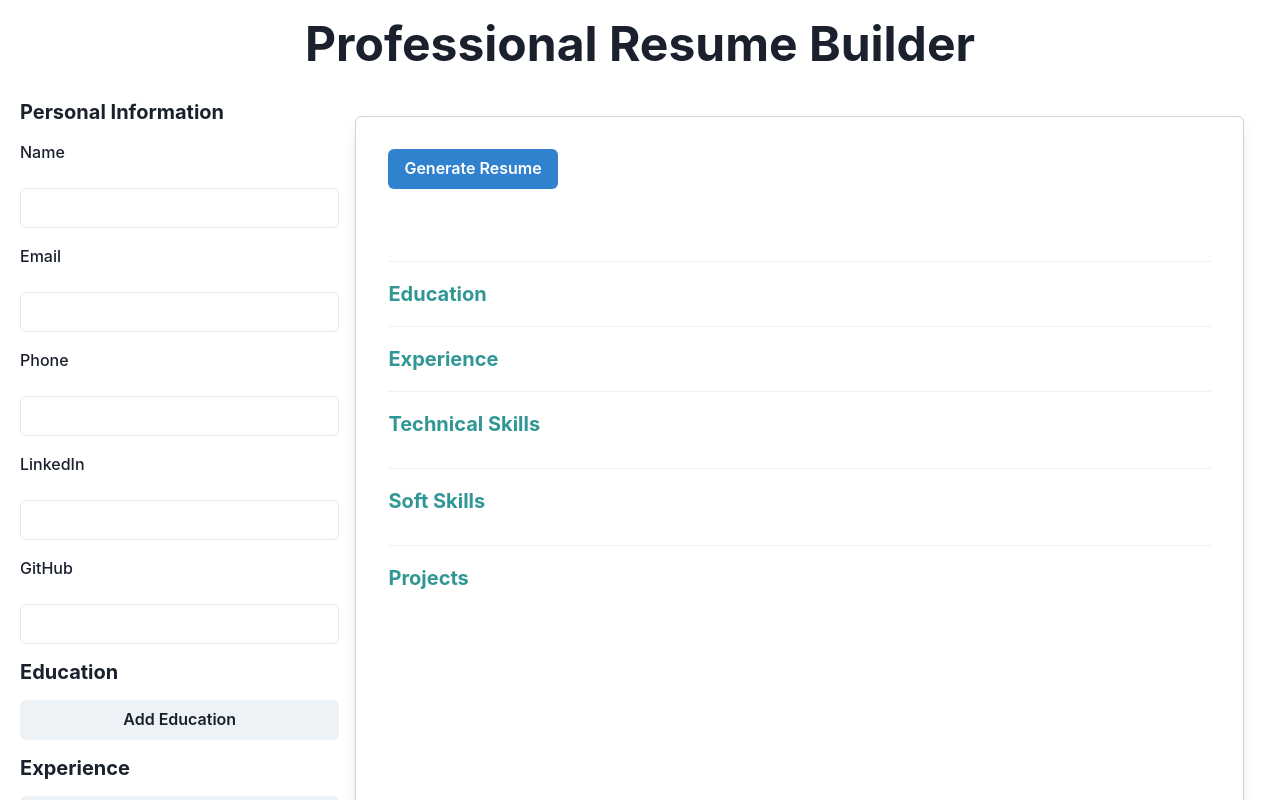
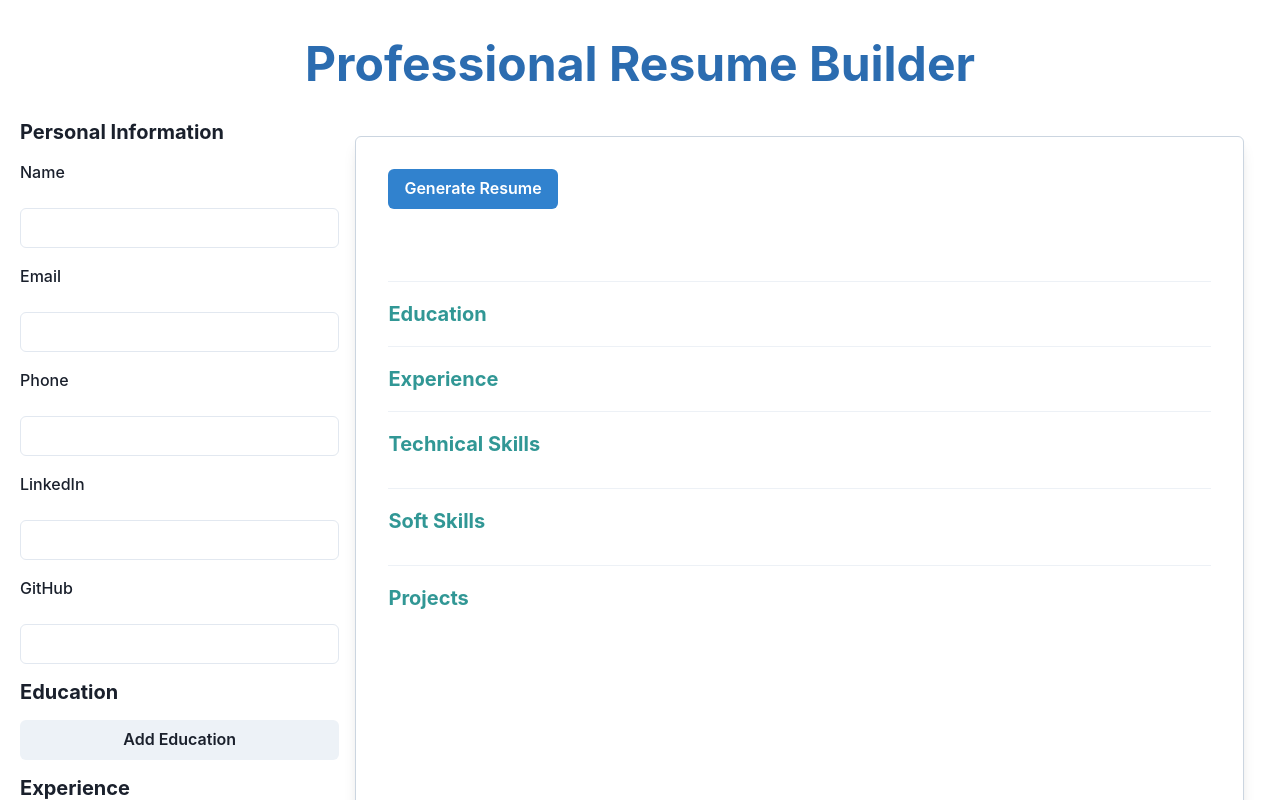
Before and after one commit to Akashgupta857/carbon-neutral-coders_022, a React (Vite) app: page /resumebuilding in a window 1280 px wide. Shown: the top 800 px of the page. Built offline with nearby package versions, Linux system fonts and the light colour scheme.

Commit message:
day-3 resume template changes

```diff
--- /dev/null
+++ b/src/components/Header.css
@@ -0,0 +1,21 @@
+/* Keyframe for fade-in and slide-up animation */
+@keyframes fadeInSlideUp {
+    0% {
+      opacity: 0;
+      transform: translateY(30px); /* Start slightly below */
+    }
+    100% {
+      opacity: 1;
+      transform: translateY(0); /* End at the normal position */
+    }
+  }
+
+  /* Apply animation to the text */
+  .text-animation {
+    font-size: 2.5rem;
+    font-weight: bold;
+    color: #007bff;
+    text-align: center;
+    margin-top: 20px;
+    animation: fadeInSlideUp 1.5s ease-in-out; /* Animation duration of 1.5s */
+  }
--- a/src/components/Header.jsx
+++ b/src/components/Header.jsx
@@ -1,10 +1,11 @@
 import { Heading, Box } from '@chakra-ui/react';
 import React from 'react';
+import './Header.css';
 
 const Header = () => {
   return (
     <Box textAlign="center" mb={8}>
-      <Heading as="h1" size="2xl">
+      <Heading as="h1" size="2xl" className="text-animation">
         Professional Resume Builder
       </Heading>
     </Box>
--- /dev/null
+++ b/src/components/ResumeForm.css
@@ -0,0 +1,49 @@
+/* Styling for buttons */
+button {
+    background-color: #3182ce; /* Default button background */
+    color: white;
+    padding: 10px 20px;
+    border: none;
+    border-radius: 5px;
+    cursor: pointer;
+    transition: background-color 0.3s ease; /* Smooth transition for hover */
+  }
+
+  button:hover {
+    background-color: #2b6cb0; /* Darker shade on hover */
+  }
+
+  /* Styling for inputs */
+  input, textarea {
+    padding: 8px;
+    width: 100%;
+    border: 2px solid #cbd5e0;
+    border-radius: 5px;
+    transition: border-color 0.3s ease;
+  }
+
+  input:hover, textarea:hover {
+    border-color: #3182ce; /* Border color change on hover */
+  }
+
+  /* Additional hover effects on other elements can be added similarly */
+  /* Text animation */
+@keyframes fadeInSlideUp {
+    0% {
+      opacity: 0;
+      transform: translateY(30px); /* Starting from below */
+    }
+    100% {
+      opacity: 1;
+      transform: translateY(0); /* Ending at original position */
+    }
+  }
+
+  .text-animation {
+    font-size: 2.5rem; /* Adjust the size as needed */
+    font-weight: bold;
+    color: #2b6cb0;
+    animation: fadeInSlideUp 2s ease-in-out; /* 2 seconds animation */
+    text-align: center; /* Centering the text */
+    margin-top: 20px;
+  }
--- a/src/components/ResumeForm.jsx
+++ b/src/components/ResumeForm.jsx
@@ -1,5 +1,6 @@
 import React, { useState } from 'react';
 import { Box, Button, FormLabel, Input, Textarea, Heading, VStack } from '@chakra-ui/react';
+import './ResumeForm.css';
 
 const ResumeForm = ({ resumeData, updateResumeData }) => {
   const [personalInfo, setPersonalInfo] = useState(resumeData.personalInfo);
--- /dev/null
+++ b/src/components/Resumebuilding.css
@@ -0,0 +1,59 @@
+/* Resumebuilding.css */
+.container {
+    padding: 20px;
+    background-color: #f1f1f1;
+  }
+
+  .flex-container {
+    display: flex;
+    justify-content: space-between;
+  }
+  /* Styling for buttons */
+button {
+    background-color: #3182ce; /* Default button background */
+    color: white;
+    padding: 10px 20px;
+    border: none;
+    border-radius: 5px;
+    cursor: pointer;
+    transition: background-color 0.3s ease; /* Smooth transition for hover */
+  }
+
+  button:hover {
+    background-color: #2b6cb0; /* Darker shade on hover */
+  }
+
+  /* Styling for inputs */
+  input, textarea {
+    padding: 8px;
+    width: 100%;
+    border: 2px solid #cbd5e0;
+    border-radius: 5px;
+    transition: border-color 0.3s ease;
+  }
+
+  input:hover, textarea:hover {
+    border-color: #3182ce; /* Border color change on hover */
+  }
+
+  /* Additional hover effects on other elements can be added similarly */
+  /* Text animation */
+@keyframes fadeInSlideUp {
+    0% {
+      opacity: 0;
+      transform: translateY(30px); /* Starting from below */
+    }
+    100% {
+      opacity: 1;
+      transform: translateY(0); /* Ending at original position */
+    }
+  }
+
+  .text-animation {
+    font-size: 2.5rem; /* Adjust the size as needed */
+    font-weight: bold;
+    color: #2b6cb0;
+    animation: fadeInSlideUp 2s ease-in-out; /* 2 seconds animation */
+    text-align: center; /* Centering the text */
+    margin-top: 20px;
+  }
--- a/src/components/Resumebuilding.jsx
+++ b/src/components/Resumebuilding.jsx
@@ -5,6 +5,7 @@ import ResumeForm from "./ResumeForm";
 import Preview from "./Preview";
 import axios from "axios";
 import { useNavigate } from "react-router-dom";
+import './Resumebuilding.css';
 
 const Resumebuilding = () => {
   const [resumeData, setResumeData] = useState({
```
